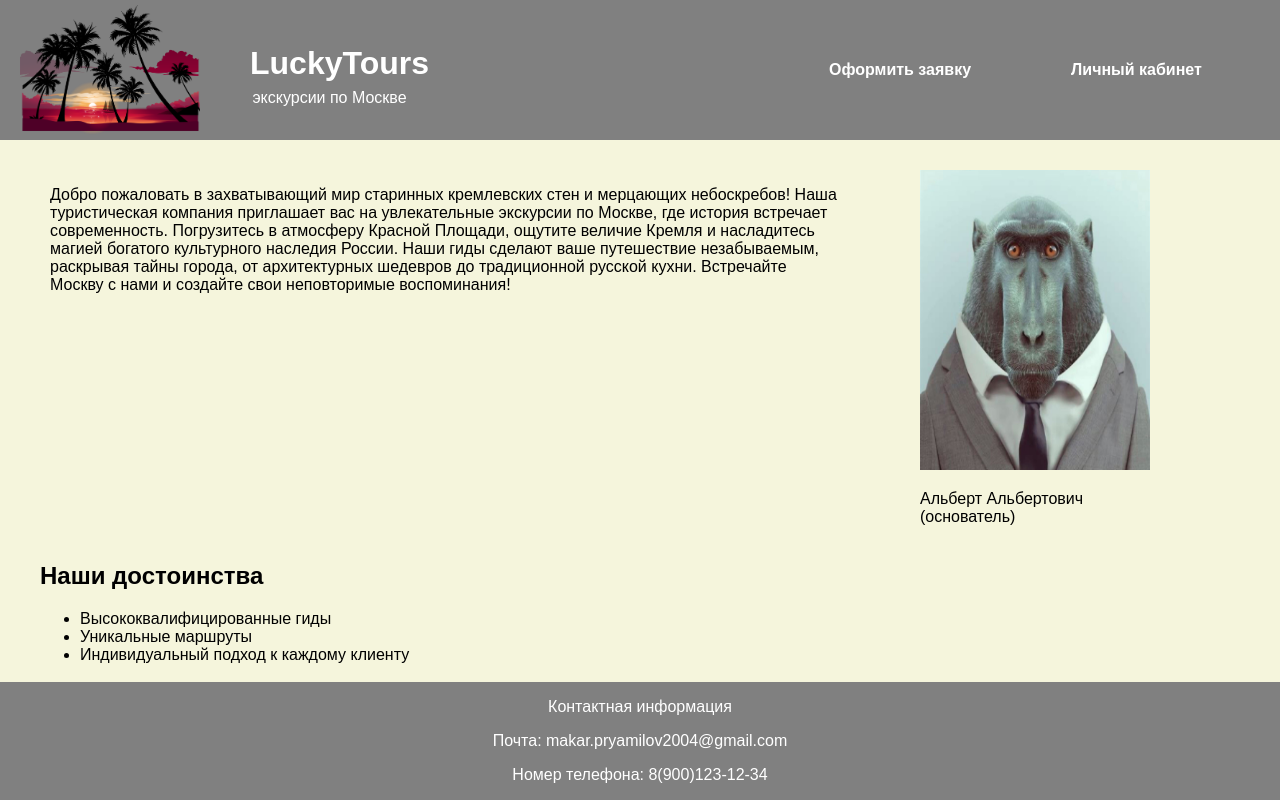
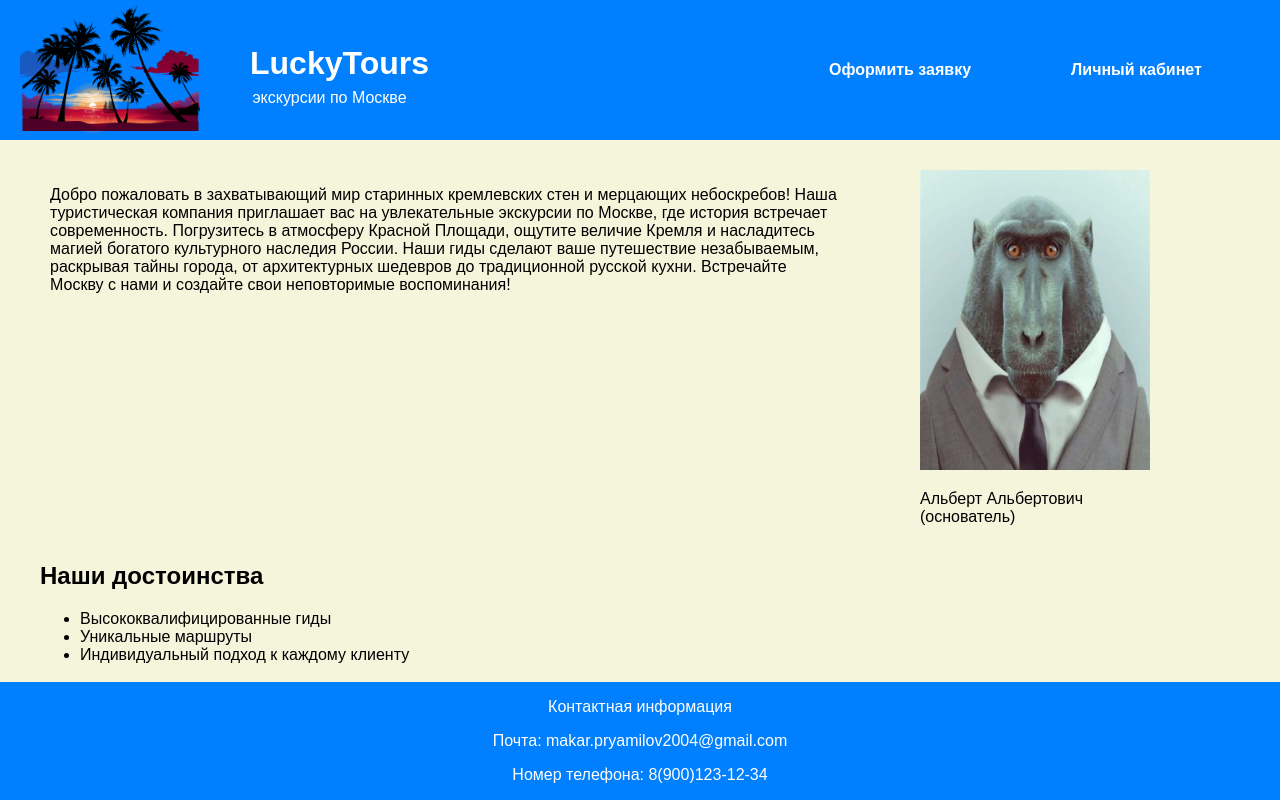
Before and after one commit to Ukolchik/Ukolchik.github.io, a plain HTML site: page index.html in a window 1280 px wide. Shown: the top 800 px of the page. Drawn offline with Linux system fonts and the light colour scheme; grey boxes are pictures that could not be loaded.

Commit message:
цвет фона

```diff
--- a/styles.css
+++ b/styles.css
@@ -32,7 +32,7 @@ h1 {
 }
 
 header {
-    background-color: #808080;
+    background-color: #007fff;
     color: #fff;
     padding: 5px 0;
     text-align: center;
@@ -155,7 +155,7 @@ nav a:hover {
 }
 
 footer {
-    background-color: #808080;
+    background-color: #007fff;
     padding: 0px;
     text-align: center;
     color: #fff;
```
